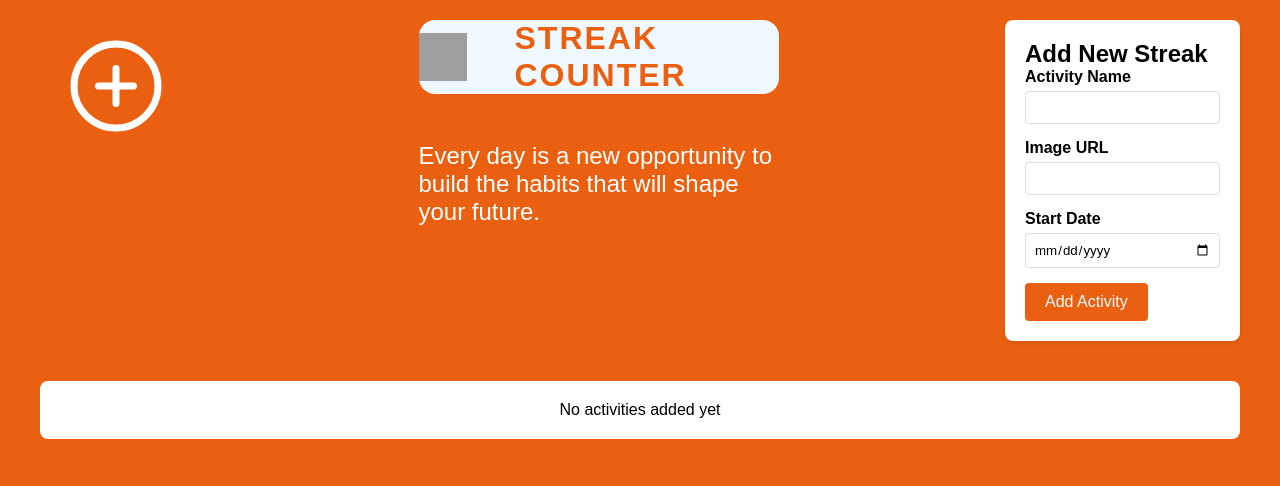
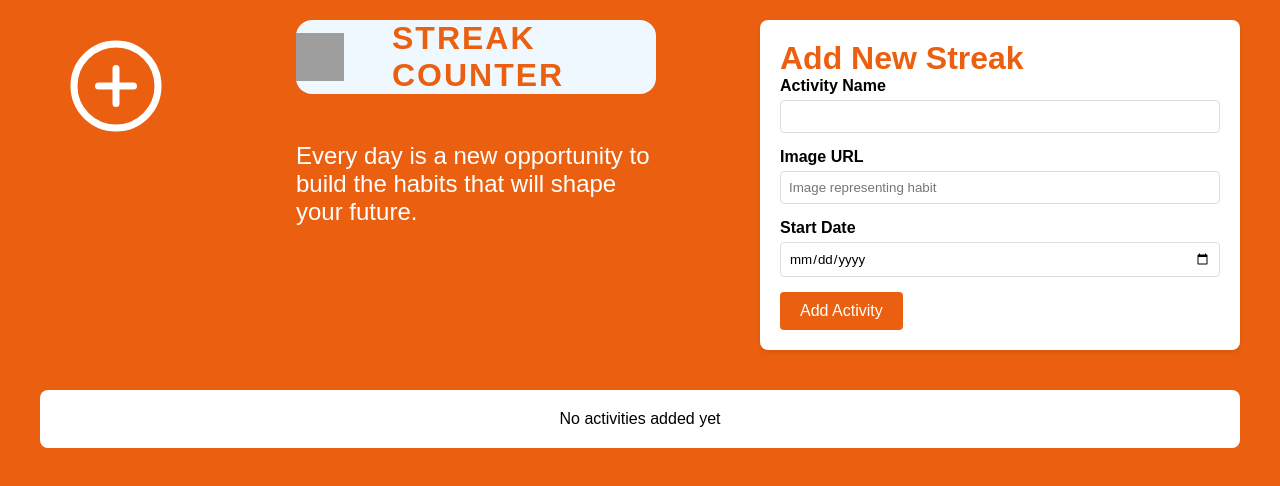
Before and after one commit to briancharlow/JStypes-assessment, a plain HTML site: page index.html in a window 1280 px wide. Drawn offline with nearby package versions, Linux system fonts and the light colour scheme; grey boxes are pictures that could not be loaded.

Commit message:
add placeholder to image URL input and adjust form card styling

```diff
--- a/index.html
+++ b/index.html
@@ -37,7 +37,7 @@
                 </div>
                 <div class="form-group">
                     <label for="imageUrl">Image URL</label>
-                    <input type="url" id="imageUrl" required>
+                    <input placeholder="Image representing habit" type="url" id="imageUrl" required>
                 </div>
                 <div class="form-group">
                     <label for="startDate">Start Date</label>
--- a/style.css
+++ b/style.css
@@ -59,6 +59,7 @@ height: 7rem;
 }
 
 .form-card {
+    width: 40%;
     background: white;
     padding: 20px;
     border-radius: 8px;
@@ -81,6 +82,12 @@ height: 7rem;
     padding: 8px;
     border: 1px solid #ddd;
     border-radius: 4px;
+}
+.form-card h2{
+    font-size: 2rem;
+    color: #ea6010;
+    font-weight: bold;
+
 }
 
 .btn {
```
